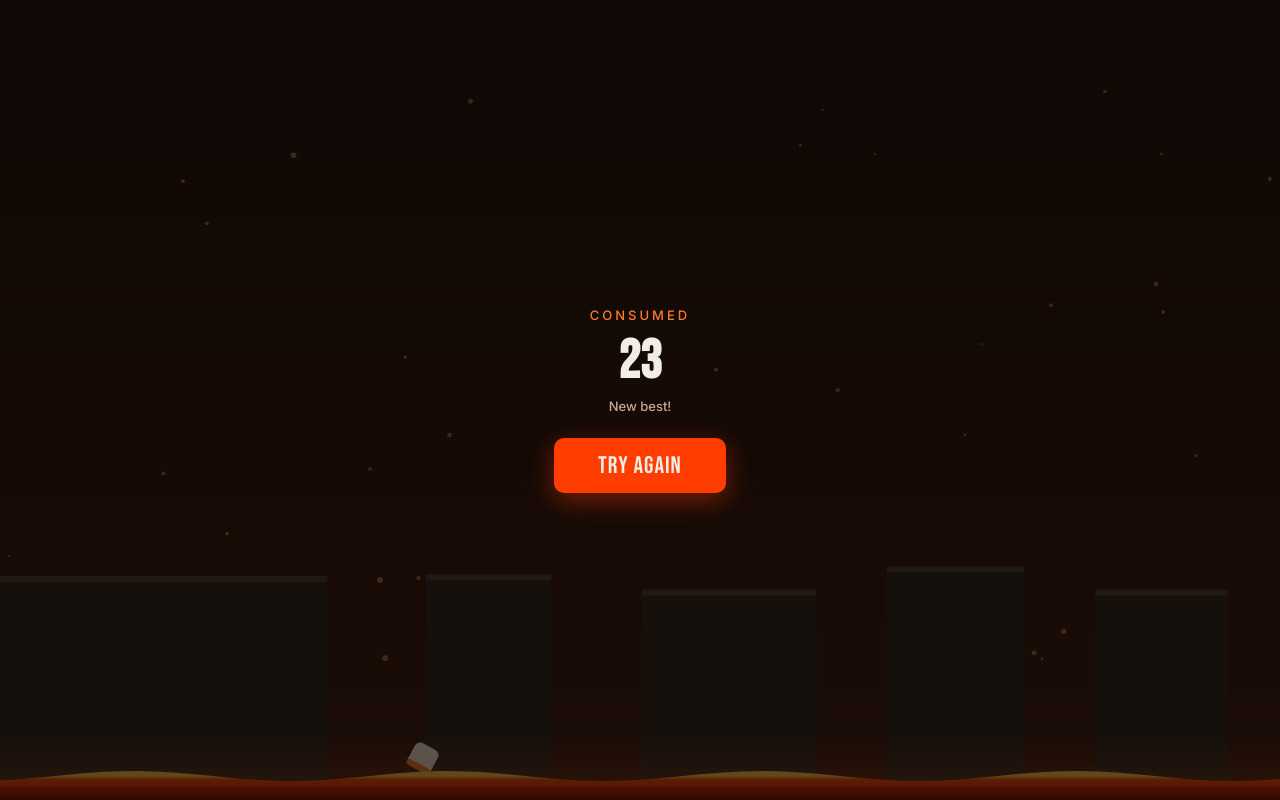
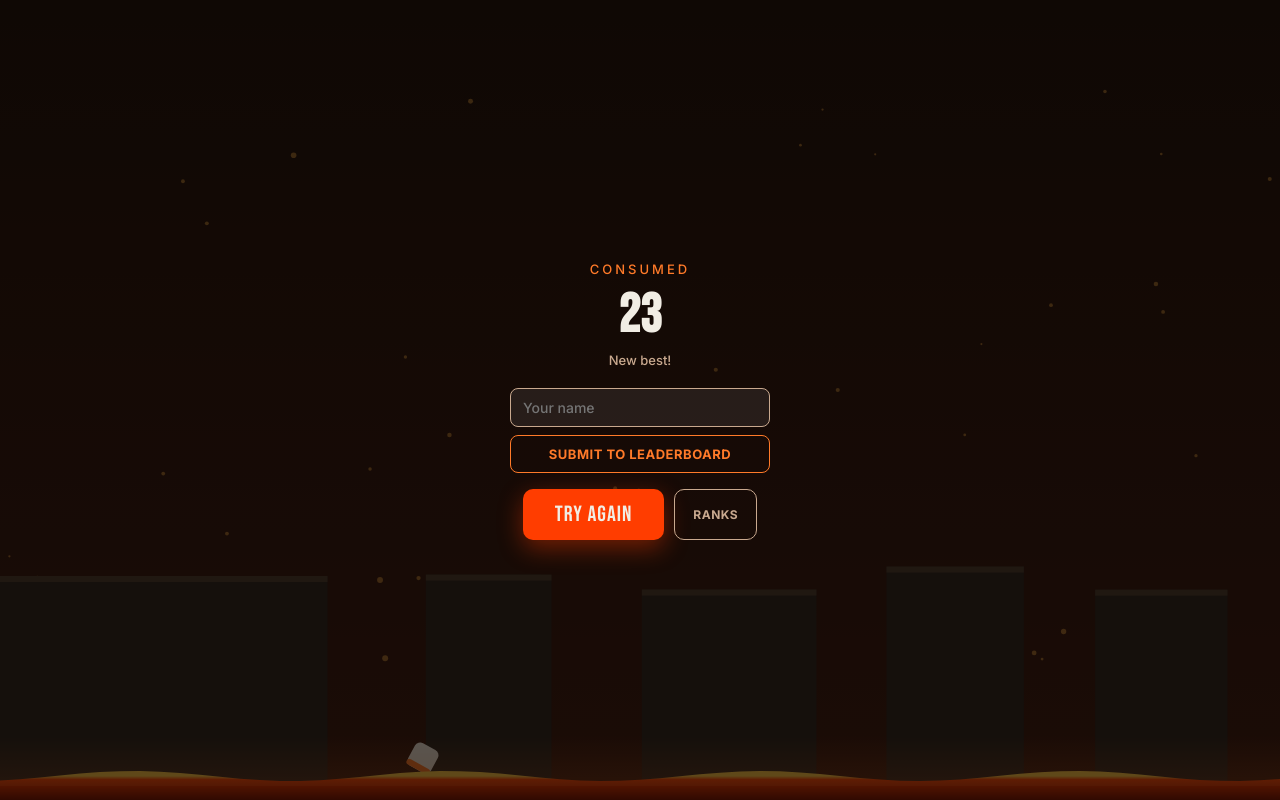
Before and after one commit to festivecrow/lava-rush, a React (Vite) app: page / in a window 1280 px wide. Both pictures are taken after a click on the button "START". Built offline with nearby package versions, Linux system fonts and the light colour scheme.

Commit message:
Implement player name input and leaderboard features
Added player name input, score submission, and leaderboard functionality.

```diff
--- a/src/App.jsx
+++ b/src/App.jsx
@@ -1,4 +1,5 @@
 import React, { useRef, useEffect, useState, useCallback } from 'react';
+import { supabase, SUBMIT_SCORE_URL } from './supabase-client.js';
 
 // ---- Visual theme: Molten Core ----
 const COLORS = {
@@ -46,13 +47,68 @@ export default function LavaRush() {
   const [highScore, setHighScore] = useState(0);
   const [, forceRender] = useState(0);
 
+  const [playerName, setPlayerName] = useState('');
+  const [lastRunDuration, setLastRunDuration] = useState(0);
+  const [submitState, setSubmitState] = useState('idle'); // idle | submitting | done | error
+  const [submitError, setSubmitError] = useState('');
+  const [showLeaderboard, setShowLeaderboard] = useState(false);
+  const [leaderboard, setLeaderboard] = useState([]);
+  const [leaderboardLoading, setLeaderboardLoading] = useState(false);
+
   useEffect(() => {
     loadFont();
     try {
       const saved = localStorage.getItem('lavarush-highscore');
       if (saved) setHighScore(parseInt(saved, 10) || 0);
+      const savedName = localStorage.getItem('lavarush-name');
+      if (savedName) setPlayerName(savedName);
     } catch (e) { /* ignore */ }
   }, []);
+
+  const submitScore = useCallback(async () => {
+    const name = playerName.trim();
+    if (!name) { setSubmitError('Enter your name first.'); return; }
+    setSubmitState('submitting');
+    setSubmitError('');
+    try {
+      localStorage.setItem('lavarush-name', name);
+    } catch (e) { /* ignore */ }
+    try {
+      const res = await fetch(SUBMIT_SCORE_URL, {
+        method: 'POST',
+        headers: { 'Content-Type': 'application/json' },
+        body: JSON.stringify({ name, score, durationSeconds: lastRunDuration }),
+      });
+      const data = await res.json();
+      if (!res.ok) {
+        setSubmitError(data.error || 'Could not submit score.');
+        setSubmitState('error');
+        return;
+      }
+      setSubmitState('done');
+    } catch (e) {
+      setSubmitError('Network error — try again.');
+      setSubmitState('error');
+    }
+  }, [playerName, score, lastRunDuration]);
+
+  const loadLeaderboard = useCallback(async () => {
+    setLeaderboardLoading(true);
+    try {
+      const { data, error } = await supabase
+        .from('lava_rush_scores')
+        .select('name, score, created_at')
+        .order('score', { ascending: false })
+        .limit(20);
+      if (!error) setLeaderboard(data || []);
+    } catch (e) { /* ignore */ }
+    setLeaderboardLoading(false);
+  }, []);
+
+  const openLeaderboard = useCallback(() => {
+    setShowLeaderboard(true);
+    loadLeaderboard();
+  }, [loadLeaderboard]);
 
   const initGame = useCallback((width, height) => {
     const groundY = height * GROUND_Y_RATIO;
@@ -102,11 +158,14 @@ export default function LavaRush() {
     }
   }, [phase]);
 
+  const playStartRef = useRef(null);
+
   const startGame = useCallback(() => {
     const canvas = canvasRef.current;
     if (!canvas) return;
     initGame(canvas.width, canvas.height);
     setScore(0);
+    playStartRef.current = performance.now();
     setPhase('playing');
   }, [initGame]);
 
@@ -202,12 +261,15 @@ export default function LavaRush() {
           });
         }
         const finalScore = Math.floor(s.distance / 10);
+        const durationSeconds = playStartRef.current ? (performance.now() - playStartRef.current) / 1000 : 0;
+        setLastRunDuration(durationSeconds);
         setScore(finalScore);
         setHighScore((prev) => {
           const next = Math.max(prev, finalScore);
           try { localStorage.setItem('lavarush-highscore', String(next)); } catch (e) { /* ignore */ }
           return next;
         });
+        setSubmitState('idle');
         setPhase('dead');
         return;
       }
@@ -367,7 +429,7 @@ export default function LavaRush() {
             LAVA RUSH
           </h1>
           <div style={{ fontFamily: BODY_FONT, fontSize: 14, color: COLORS.chalkDim, marginBottom: 28, textAlign: 'center', maxWidth: 280 }}>
-            Tap or press Space to jump. Don't fall behind — it's rising.
+            Tap or press Space to jump. Don't miss a platform.
           </div>
           {highScore > 0 && (
             <div style={{ fontFamily: BODY_FONT, fontSize: 13, color: COLORS.chalkDim, marginBottom: 20 }}>
@@ -380,10 +442,20 @@ export default function LavaRush() {
               background: COLORS.lavaCore, border: 'none', color: COLORS.chalk,
               fontFamily: DISPLAY_FONT, fontSize: 26, letterSpacing: 1,
               padding: '14px 48px', borderRadius: 10, cursor: 'pointer',
-              boxShadow: '0 8px 24px rgba(255,61,0,0.4)',
+              boxShadow: '0 8px 24px rgba(255,61,0,0.4)', marginBottom: 14,
             }}
           >
             START
+          </button>
+          <button
+            onPointerDown={(e) => { e.stopPropagation(); openLeaderboard(); }}
+            style={{
+              background: 'transparent', border: `1px solid ${COLORS.chalkDim}`, color: COLORS.chalkDim,
+              fontFamily: BODY_FONT, fontWeight: 700, fontSize: 13, letterSpacing: 0.5,
+              padding: '9px 24px', borderRadius: 8, cursor: 'pointer',
+            }}
+          >
+            LEADERBOARD
           </button>
         </div>
       )}
@@ -391,7 +463,7 @@ export default function LavaRush() {
       {phase === 'dead' && (
         <div style={{
           position: 'absolute', inset: 0, display: 'flex', flexDirection: 'column',
-          alignItems: 'center', justifyContent: 'center', background: 'rgba(10,5,3,0.65)',
+          alignItems: 'center', justifyContent: 'center', background: 'rgba(10,5,3,0.65)', padding: '0 24px', boxSizing: 'border-box',
         }}>
           <div style={{ fontFamily: BODY_FONT, fontSize: 13, letterSpacing: 3, color: COLORS.lavaGlow, textTransform: 'uppercase', marginBottom: 6 }}>
             Consumed
@@ -399,19 +471,116 @@ export default function LavaRush() {
           <h1 style={{ fontFamily: DISPLAY_FONT, fontSize: 54, color: COLORS.chalk, margin: '0 0 4px' }}>
             {score}
           </h1>
-          <div style={{ fontFamily: BODY_FONT, fontSize: 13, color: COLORS.chalkDim, marginBottom: 24 }}>
+          <div style={{ fontFamily: BODY_FONT, fontSize: 13, color: COLORS.chalkDim, marginBottom: 20 }}>
             {score >= highScore && score > 0 ? 'New best!' : `Best: ${highScore}`}
           </div>
+
+          {submitState === 'done' ? (
+            <div style={{ fontFamily: BODY_FONT, fontSize: 14, color: COLORS.lavaGlow, marginBottom: 20 }}>
+              Score submitted to the leaderboard.
+            </div>
+          ) : (
+            <div style={{ width: '100%', maxWidth: 260, marginBottom: 16 }}>
+              <input
+                type="text"
+                placeholder="Your name"
+                value={playerName}
+                onChange={(e) => setPlayerName(e.target.value)}
+                maxLength={24}
+                style={{
+                  width: '100%', boxSizing: 'border-box', background: 'rgba(255,255,255,0.08)',
+                  border: `1px solid ${COLORS.chalkDim}`, borderRadius: 8, color: COLORS.chalk,
+                  fontFamily: BODY_FONT, fontSize: 14, padding: '10px 12px', marginBottom: 8, outline: 'none',
+                }}
+              />
+              <button
+                onPointerDown={(e) => { e.stopPropagation(); submitScore(); }}
+                disabled={submitState === 'submitting'}
+                style={{
+                  width: '100%', background: 'transparent', border: `1px solid ${COLORS.lavaGlow}`, color: COLORS.lavaGlow,
+                  fontFamily: BODY_FONT, fontWeight: 700, fontSize: 13, letterSpacing: 0.5,
+                  padding: '10px 0', borderRadius: 8, cursor: submitState === 'submitting' ? 'default' : 'pointer',
+                  opacity: submitState === 'submitting' ? 0.6 : 1,
+                }}
+              >
+                {submitState === 'submitting' ? 'SUBMITTING…' : 'SUBMIT TO LEADERBOARD'}
+              </button>
+              {submitState === 'error' && (
+                <div style={{ fontFamily: BODY_FONT, fontSize: 12, color: COLORS.lavaCore, marginTop: 8, textAlign: 'center' }}>
+                  {submitError}
+                </div>
+              )}
+            </div>
+          )}
+
+          <div style={{ display: 'flex', gap: 10 }}>
+            <button
+              onPointerDown={(e) => { e.stopPropagation(); startGame(); }}
+              style={{
+                background: COLORS.lavaCore, border: 'none', color: COLORS.chalk,
+                fontFamily: DISPLAY_FONT, fontSize: 22, letterSpacing: 1,
+                padding: '12px 32px', borderRadius: 10, cursor: 'pointer',
+                boxShadow: '0 8px 24px rgba(255,61,0,0.4)',
+              }}
+            >
+              TRY AGAIN
+            </button>
+            <button
+              onPointerDown={(e) => { e.stopPropagation(); openLeaderboard(); }}
+              style={{
+                background: 'transparent', border: `1px solid ${COLORS.chalkDim}`, color: COLORS.chalkDim,
+                fontFamily: BODY_FONT, fontWeight: 700, fontSize: 12, letterSpacing: 0.5,
+                padding: '12px 18px', borderRadius: 10, cursor: 'pointer',
+              }}
+            >
+              RANKS
+            </button>
+          </div>
+        </div>
+      )}
+
+      {showLeaderboard && (
+        <div
+          style={{
+            position: 'absolute', inset: 0, display: 'flex', flexDirection: 'column',
+            alignItems: 'center', justifyContent: 'center', background: 'rgba(10,5,3,0.85)', padding: '32px 24px', boxSizing: 'border-box',
+          }}
+          onPointerDown={(e) => e.stopPropagation()}
+        >
+          <div style={{ fontFamily: DISPLAY_FONT, fontSize: 30, color: COLORS.chalk, marginBottom: 16, letterSpacing: 1 }}>
+            LEADERBOARD
+          </div>
+          <div style={{ width: '100%', maxWidth: 280, maxHeight: 320, overflowY: 'auto', marginBottom: 20 }}>
+            {leaderboardLoading && (
+              <div style={{ fontFamily: BODY_FONT, fontSize: 13, color: COLORS.chalkDim, textAlign: 'center' }}>Loading…</div>
+            )}
+            {!leaderboardLoading && leaderboard.length === 0 && (
+              <div style={{ fontFamily: BODY_FONT, fontSize: 13, color: COLORS.chalkDim, textAlign: 'center' }}>No scores yet — be the first.</div>
+            )}
+            {leaderboard.map((row, i) => (
+              <div key={i} style={{
+                display: 'flex', justifyContent: 'space-between', alignItems: 'center',
+                padding: '8px 10px', borderBottom: '1px solid rgba(255,255,255,0.08)',
+              }}>
+                <div style={{ display: 'flex', alignItems: 'center', gap: 10 }}>
+                  <span style={{ fontFamily: DISPLAY_FONT, fontSize: 16, color: i < 3 ? COLORS.lavaGlow : COLORS.chalkDim, minWidth: 22 }}>
+                    {i + 1}
+                  </span>
+                  <span style={{ fontFamily: BODY_FONT, fontSize: 14, color: COLORS.chalk }}>{row.name}</span>
+                </div>
+                <span style={{ fontFamily: DISPLAY_FONT, fontSize: 18, color: COLORS.chalk }}>{row.score}</span>
+              </div>
+            ))}
+          </div>
           <button
-            onPointerDown={(e) => { e.stopPropagation(); startGame(); }}
+            onPointerDown={(e) => { e.stopPropagation(); setShowLeaderboard(false); }}
             style={{
-              background: COLORS.lavaCore, border: 'none', color: COLORS.chalk,
-              fontFamily: DISPLAY_FONT, fontSize: 24, letterSpacing: 1,
-              padding: '13px 44px', borderRadius: 10, cursor: 'pointer',
-              boxShadow: '0 8px 24px rgba(255,61,0,0.4)',
+              background: 'transparent', border: `1px solid ${COLORS.chalkDim}`, color: COLORS.chalkDim,
+              fontFamily: BODY_FONT, fontWeight: 700, fontSize: 13, letterSpacing: 0.5,
+              padding: '9px 28px', borderRadius: 8, cursor: 'pointer',
             }}
           >
-            TRY AGAIN
+            CLOSE
           </button>
         </div>
       )}
```
